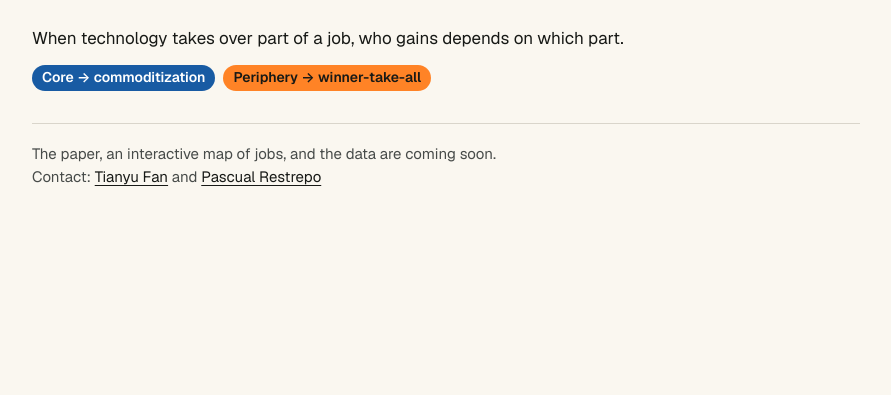
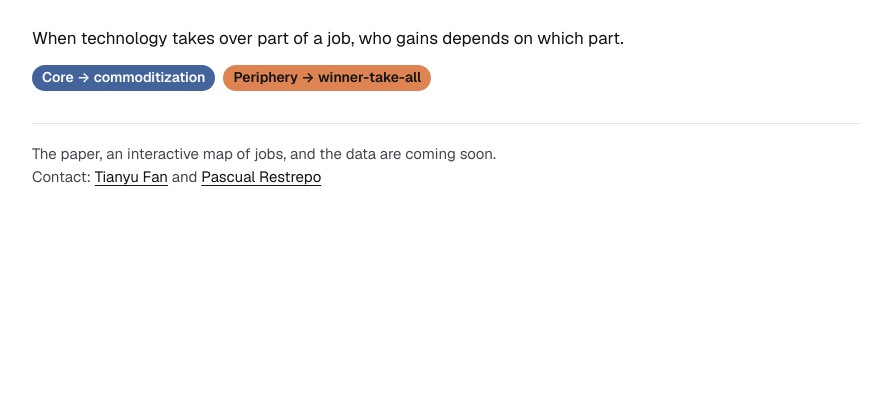
Before and after one commit to tianyufan-econ/partial-automation, a plain HTML site: page docs/index.html in a window 1280 px wide. Shown: the part 405-800 px from the top of the page, without its empty margins (194-1085 px from the left). Drawn offline with Linux system fonts and the light colour scheme.

Commit message:
Placeholder page: white background and the paper's blue and orange
Co-Authored-By: Claude Fable 5.2 <noreply@anthropic.com>

```diff
--- a/docs/index.html
+++ b/docs/index.html
@@ -22,11 +22,11 @@
     src: url("fonts/Geist-latin-variable.woff2") format("woff2"); }
   @font-face { font-family: "Unbounded"; font-style: normal; font-weight: 200 900; font-display: swap;
     src: url("fonts/Unbounded-latin-variable.woff2") format("woff2"); }
-  :root { --bg: #faf7f0; --ink: #171916; --ink-2: #474b49; --rule: #d9d5cb;
-    --core: #185ba3; --peri: #ff8326; --on-core: #fff; --on-peri: #171916; color-scheme: light; }
+  :root { --bg: #ffffff; --ink: #111315; --ink-2: #43484e; --rule: #e2e4e8;
+    --core: #43649b; --peri: #dd8452; --on-core: #fff; --on-peri: #111315; color-scheme: light; }
   @media (prefers-color-scheme: dark) {
     :root { --bg: #15191e; --ink: #f5f1e8; --ink-2: #d3d7d8; --rule: #414950;
-      --core: #94c8ff; --peri: #ffa04e; --on-core: #15191e; --on-peri: #15191e; color-scheme: dark; }
+      --core: #aec0db; --peri: #e19367; --on-core: #15191e; --on-peri: #15191e; color-scheme: dark; }
   }
   * { box-sizing: border-box; }
   body { margin: 0; min-height: 100vh; display: flex; align-items: center; background: var(--bg); color: var(--ink);
```
Also changed, not shown: docs/favicon.svg, docs/social.png.
